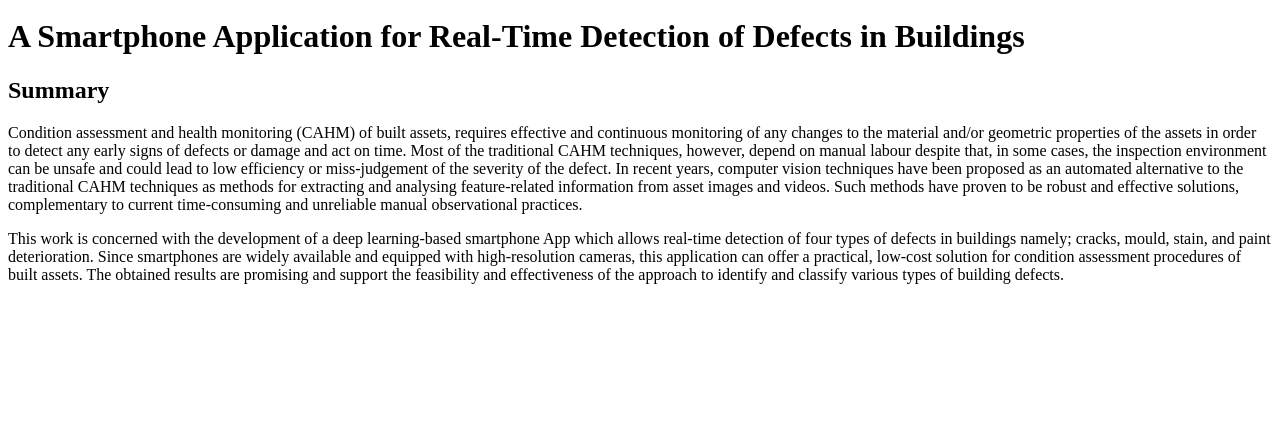
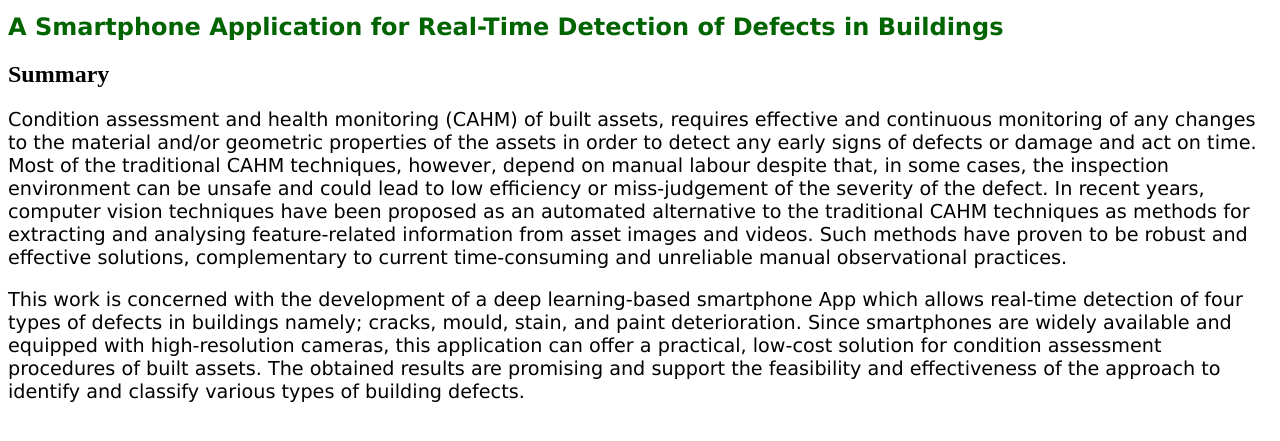
Before and after one commit to obu-sobe/Deep-learning-Smartphone-Application-for-Real-Time-Detection-of-Defects, a plain HTML site: page index.html in a window 1280 px wide. Shown: the part 29-470 px from the top of the page. Drawn offline with Linux system fonts and the light colour scheme.

Commit message:
Update index.html

```diff
--- a/index.html
+++ b/index.html
@@ -1,6 +1,18 @@
 l<!DOCTYPE html>
 <html>
   <head>
+    <style>
+h1 {
+  color:#006400;
+  font-family: verdana;
+  font-size: 150%;
+}
+p {
+  color: #000000;
+  font-family: verdana;
+  font-size: 120%;
+}
+</style>
     <title>Deep learning Smartphone Application for Real Time Detection of Defects</title>
   </head>
 <body>
```
